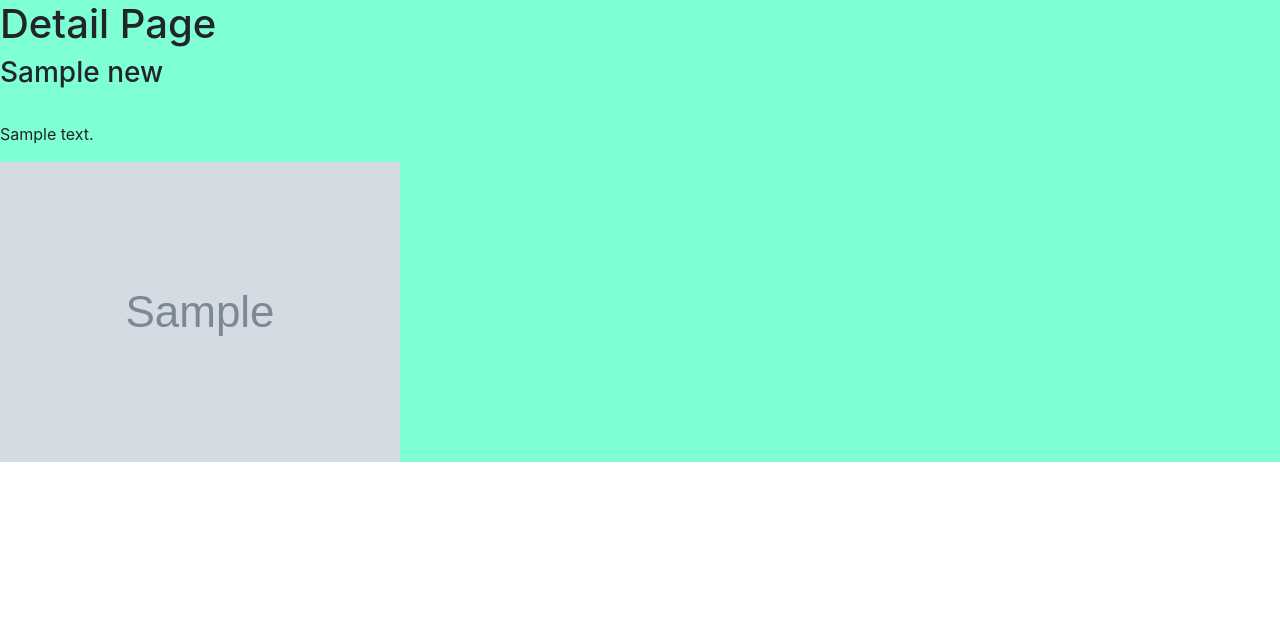
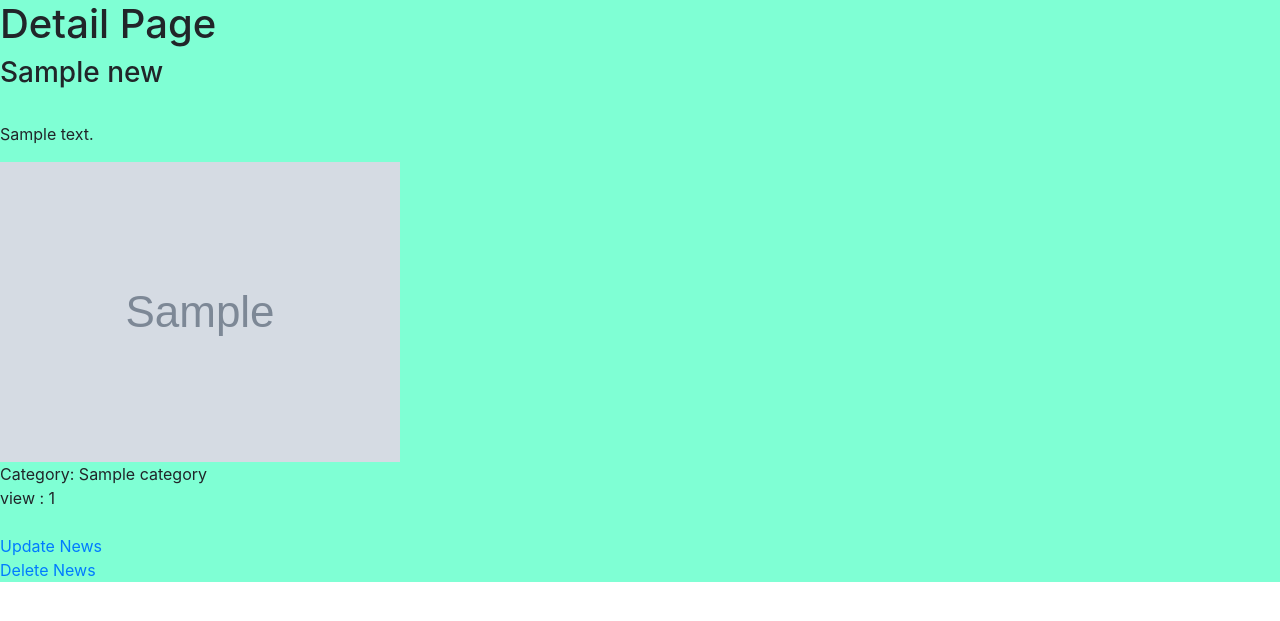
Before and after one commit to realtirtha/PythonLearning, a Django app: page /news/1/ in a window 1280 px wide. Shown: the part 56-677 px from the top of the page. Run offline with Django 4.2, Linux system fonts and the light colour scheme; tables that the repository leaves empty hold one stand-in row (values such as "Sample post"); grey boxes marked "Sample" are stand-in pictures.

Commit message:
deletion done sucessfully

```diff
--- a/everestproject/everestapp/urls.py
+++ b/everestproject/everestapp/urls.py
@@ -10,4 +10,8 @@ urlpatterns =[
     path("news/<int:pk>/",ClientNewsDetailView.as_view(), name="clientnewsdetail"),
 
     path("news/create/",ClientNewsCreateView.as_view(), name="clientnewscreate"),
+
+    path("news/create/<int:pk>/",ClientNewsUpdateView.as_view(), name="clientnewsupdate"),
+    path("news/delete/<int:pk>/",ClientNewsDeleteView.as_view(), name="clientnewsdelete"),
+
 ]
--- a/everestproject/everestapp/views.py
+++ b/everestproject/everestapp/views.py
@@ -1,4 +1,4 @@
-from django.views.generic import View, TemplateView, ListView, DetailView, CreateView
+from django.views.generic import View, TemplateView, ListView, DetailView, CreateView, UpdateView, DeleteView
 from .models import *
 from .forms import *
 from django.urls import reverse, reverse_lazy
@@ -28,3 +28,15 @@ class ClientNewsCreateView(CreateView):
     form_class = ClientNewsCreateForm
     model = News
     success_url = reverse_lazy("everestapp:clienthome")
+
+class ClientNewsUpdateView(UpdateView):
+    template_name = "clientnewscreate.html"
+    form_class = ClientNewsCreateForm
+    model = News
+    success_url = reverse_lazy("everestapp:clienthome")
+
+class ClientNewsDeleteView(DeleteView):
+    template_name = "clientnewsdelete.html"
+    model = News
+    context_object_name='news'
+    success_url = reverse_lazy("everestapp:clienthome")
--- a/everestproject/templates/clientnewsdetail.html
+++ b/everestproject/templates/clientnewsdetail.html
@@ -9,4 +9,25 @@
 <p>{{newsdetail.content}}</p>
 <img src="{{newsdetail.image.url}}" alt="{{newsdetail.title}}">
 
+<br>
+
+
+Category: {{newsdetail.category}}
+<br>
+view : {{newsdetail.viewed}}
+<br>
+<br>
+
+
+
+
+<a href="/news/create/{{newsdetail.id}}/">Update News</a>
+
+<br>
+
+<a href="/news/delete/{{newsdetail.id}}/">Delete News</a>
+
+
+
+
 {% endblock %}
```
Also changed, not shown: everestproject/templates/clientnewsdelete.html (added, +16 -0 lines).
